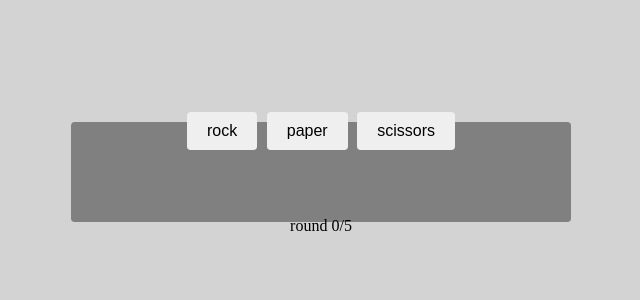
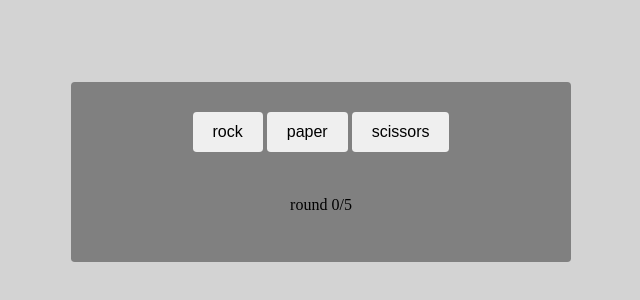
Before and after one commit to INCONSOLATA00/rock-paper-scissors, a plain HTML site: page index.html in a window 1280 px wide. Shown: the part 236-536 px from the top of the page, without its empty margins (319-959 px from the left). Drawn offline with Linux system fonts and the light colour scheme.

Commit message:
staged files for submission

```diff
--- a/Javascript/script.js
+++ b/Javascript/script.js
@@ -1,6 +1,9 @@
 const result = document.querySelector('#result');
+const score = document.querySelector('#score');
+
 const finalResult = document.querySelector('#finalResult');
-const score = document.querySelector('#score');
+finalResult.remove();
+
 
 let isComputer = 0;
 let isPlayer = 0;
@@ -42,6 +45,7 @@ let getPlayerChoice = (playerChosenButton) => { // PLAYER
             narration = 'the computer wins this round!'
             isComputer += 1;
         } else {
+
             narration = 'the player wins this round!'
             isPlayer += 1;
         }
@@ -56,19 +60,21 @@ function finalFunc() {
 
     if (round == 5 && isPlayer > isComputer) {
         result.remove();
+        body.appendChild(finalResult);
         finalResult.innerText = 'congratulations, you won!';
         round = 0;
 
     } else if (round == 5 && isPlayer < isComputer) {
         result.remove();
+        body.appendChild(finalResult);
         finalResult.innerText = 'you lost bud, better luck next time';
         round = 0;
 
     } else if (round == 5 && isPlayer == 5 && isComputer == 5) {
         result.remove();
+        body.appendChild(finalResult);
         finalResult.innerText = 'it was a tie!';
         round = 0;
     }
 }
-
 score.innerText = `round ${round}/5`;
--- a/css/styles.css
+++ b/css/styles.css
@@ -7,25 +7,28 @@ body {
     height: 100vh;
 }
 
+#result, #score {
+    margin: 0px;
+    margin-top: 12px;
+    height: 20px;
+}
+
 .wrapper {
+    margin: 10px;
     display: flex;
     flex-direction: column;
     align-items: center;
-    justify-content: center;
 
     background-color: grey;
     border-radius: 3.8px;
 
     width: 500px;
-    height: 100px;
-}
-
-#score {
-    margin: 0px;
+    height: 180px;
 }
 
 button {
-    margin: 2.8px;
+    height: 40px;
+    margin-top: 30px;
     border-radius: 3.8px;
     padding: 10px 20px;
     font-size: 16px;
```
